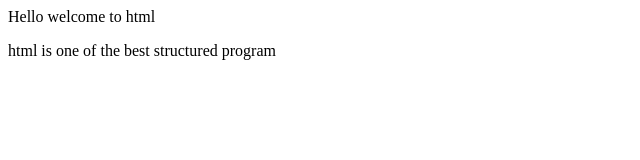
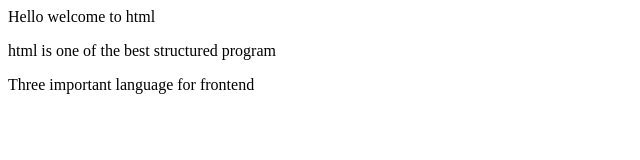
Before and after one commit to Afhaamak47/Local, a plain HTML site: page index.html in a window 1280 px wide. Shown: the whole page, without its empty margins (0-640 px from the left). Drawn offline with Linux system fonts and the light colour scheme.

Commit message:
New topics on new line

```diff
--- a/index.html
+++ b/index.html
@@ -1,2 +1,3 @@
 <p>Hello welcome to html</p>
 <p>html is one of the best structured program</p>
+<p>Three important language for frontend</p>
```
